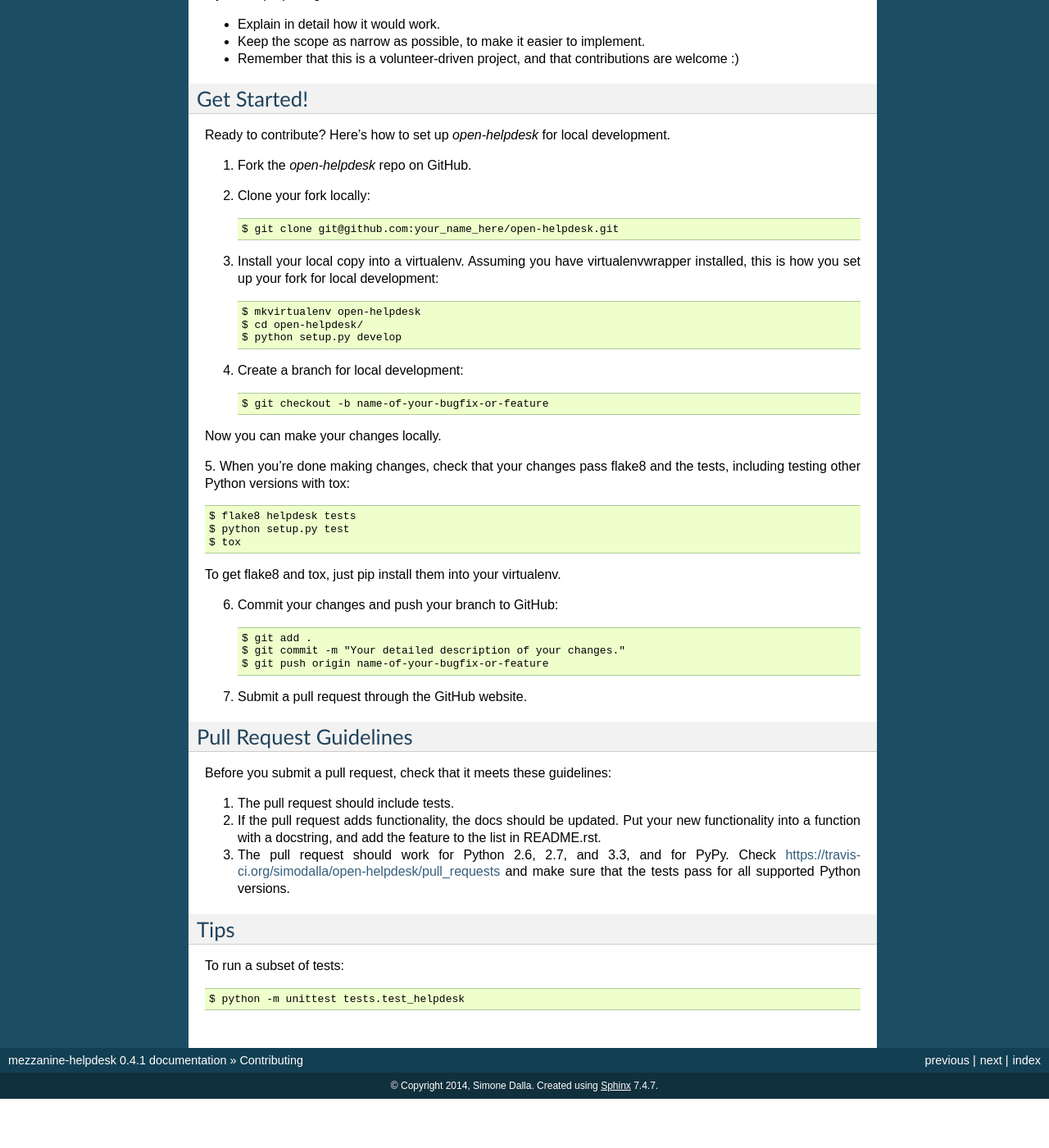
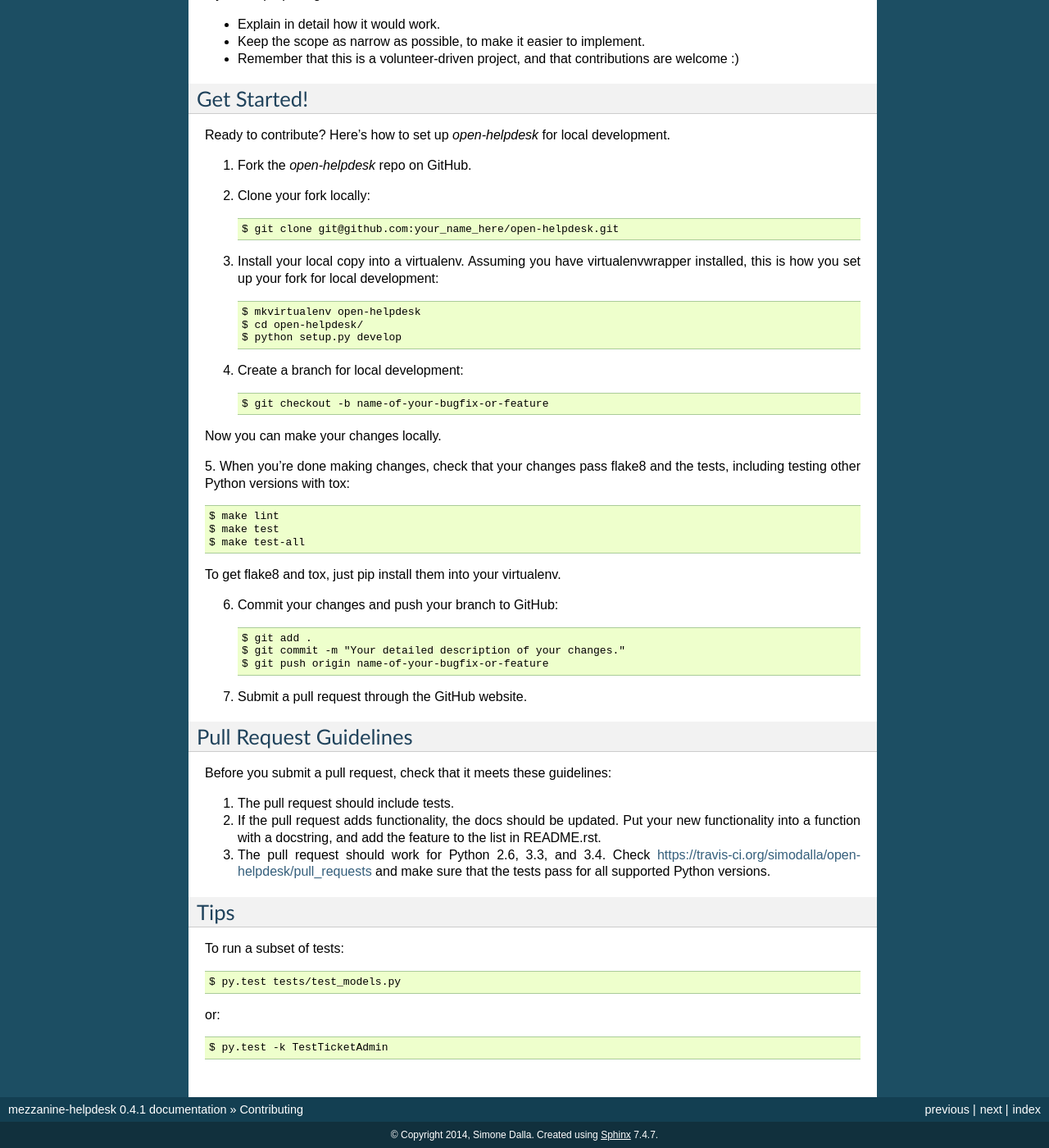
Before and after one commit to simodalla/open-helpdesk, a Sphinx documentation site: the page built from docs/contributing.rst, in a window 1280 px wide and 1400 px high, scrolled down 871 px. Shown: the whole window at 82% size. Built offline with Sphinx 7.4.7, drawn with Linux system fonts in a browser that asks for light colours; before the commit the page ends 2211 px from its top, so only the background shows below that.

```diff
--- a/CONTRIBUTING.rst
+++ b/CONTRIBUTING.rst
@@ -77,9 +77,9 @@ Now you can make your changes locally.
 5. When you're done making changes, check that your changes pass flake8 and the
 tests, including testing other Python versions with tox::
 
-    $ flake8 helpdesk tests
-    $ python setup.py test
-    $ tox
+    $ make lint
+    $ make test
+    $ make test-all
 
 To get flake8 and tox, just pip install them into your virtualenv.
 
@@ -100,7 +100,7 @@ Before you submit a pull request, check that it meets these guidelines:
 2. If the pull request adds functionality, the docs should be updated. Put
    your new functionality into a function with a docstring, and add the
    feature to the list in README.rst.
-3. The pull request should work for Python 2.6, 2.7, and 3.3, and for PyPy. Check
+3. The pull request should work for Python 2.6, 3.3, and 3.4. Check
    https://travis-ci.org/simodalla/open-helpdesk/pull_requests
    and make sure that the tests pass for all supported Python versions.
 
@@ -109,4 +109,8 @@ Tips
 
 To run a subset of tests::
 
-    $ python -m unittest tests.test_helpdesk
+    $ py.test tests/test_models.py
+
+or::
+
+    $ py.test -k TestTicketAdmin
--- a/README.rst
+++ b/README.rst
@@ -9,9 +9,9 @@
 
 Created by `Simone Dalla <http://twitter.com/simodalla>`_
 
-============
-OpenHelpdesk
-============
+========
+Overview
+========
 
 Helpdesk app for Django/Mezzanine project
 
--- a/docs/installation.rst
+++ b/docs/installation.rst
@@ -1,6 +1,6 @@
 Installation
 ============
-The easiest method is to install directly from pypi using `pip`_ by
+The easiest method is to install directly from pypi using `pip: http://www.pip-installer.org/` by
 running the command below, which will also install the required
 dependencies mentioned above::
 
@@ -32,7 +32,7 @@ mezzanine apps::
         # ...
     )
 
-You will then want to create the necessary tables. If you are using `South`_
+You will then want to create the necessary tables. If you are using `South http://south.aeracode.org/`
 for schema migrations, you'll want to::
 
     $ python manage.py migrate openhelpdesk
```
Also changed, not shown: 3 other files.
